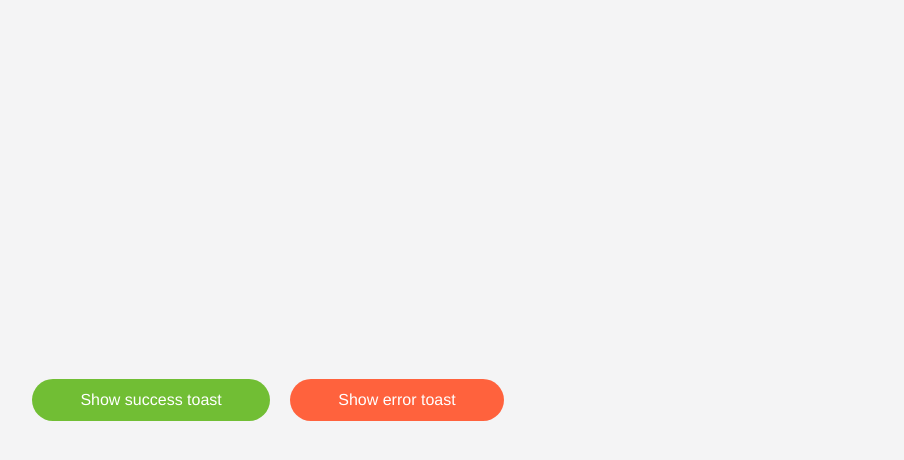
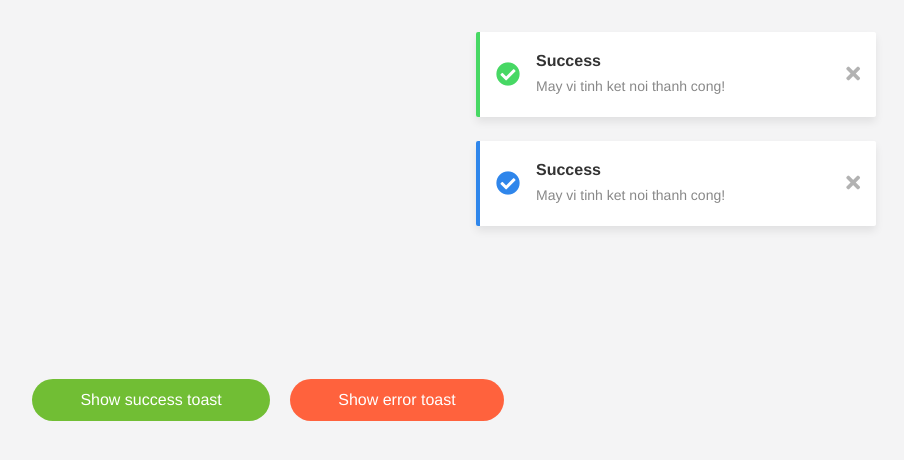
Before and after one commit to TuDoan97/Toast_Message, a plain HTML site: page index.html in a window 1280 px wide. Shown: the whole page, without its empty margins (372-1276 px from the left). Drawn offline with Linux system fonts and the light colour scheme.

Commit message:
html, css

```diff
--- a/index.html
+++ b/index.html
@@ -12,7 +12,33 @@
     <title>Toast Message</title>
 </head>
 <body>
-    <div id="toast"></div>
+    <div id="toast">
+        <div class="toast toast--success">
+            <div class="toast__icon">
+                <i class="fas fa-check-circle"></i>
+            </div>
+            <div class="toast__body">
+                <h3 class="toast__title">Success</h3>
+                <p class="toast__msg">May vi tinh ket noi thanh cong!</p>
+            </div>
+            <div class="toast__close">
+                <i class="fas fa-times"></i>
+            </div>
+        </div>
+
+        <div class="toast toast--info">
+            <div class="toast__icon">
+                <i class="fas fa-check-circle"></i>
+            </div>
+            <div class="toast__body">
+                <h3 class="toast__title">Success</h3>
+                <p class="toast__msg">May vi tinh ket noi thanh cong!</p>
+            </div>
+            <div class="toast__close">
+                <i class="fas fa-times"></i>
+            </div>
+        </div>
+    </div>
     <div>
         <div onclick="showSuccessToast()" class="btn btn--success">Show success toast</div>
         <div onclick="showErrorToast()" class="btn btn--danger">Show error toast</div>
--- a/style.css
+++ b/style.css
@@ -86,3 +86,87 @@ body > div{
     box-shadow: 0 5px 8px rgba(0, 0, 0, 0.08);
     transition: all linear 0.3s;
 }
+
+@keyframes slideInleft {
+    from {
+        opacity: 0;
+        transform: translateX(calc(100% + 32px));
+    }to {
+        opacity: 1;
+        transform: translateX(0);
+    }
+}
+
+@keyframes fadeOut {
+    to {
+        opacity: 0;
+    }
+}
+
+.toast--success {
+    border-color: #47d864;
+}
+
+.toast--success .toast__icon {
+    color: #47d864;
+}
+
+.toast--info {
+    border-color: #2f86eb;
+}
+
+.toast--info .toast__icon {
+    color: #2f86eb;
+}
+
+.toast--warning {
+    border-color: #ffc021;
+}
+
+.toast--warning .toast__icon {
+    color: #ffc021;
+}
+
+.toast--error {
+    border-color: #ff623d;
+}
+
+.toast--error .toast__icon {
+    color: #ff623d;
+}
+
+.toast+.toast {
+    margin-top: 24px;
+}
+
+.toast__icon {
+    font-size: 24px;
+}
+
+.toast__icon,
+.toast__close {
+    padding: 0 16px;
+}
+
+.toast__body {
+    flex-grow: 1;
+}
+
+.toast__title {
+    font-size: 16px;
+    font-weight: 600;
+    color: #333;
+}
+
+.toast__msg {
+    font-size: 14px;
+    color: #888;
+    margin-top: 6px;
+    line-height: 1.5;
+}
+
+.toast__close {
+    font-size: 20px;
+    color: rgba(0, 0, 0, 0.3);
+    cursor: pointer;
+}
```
